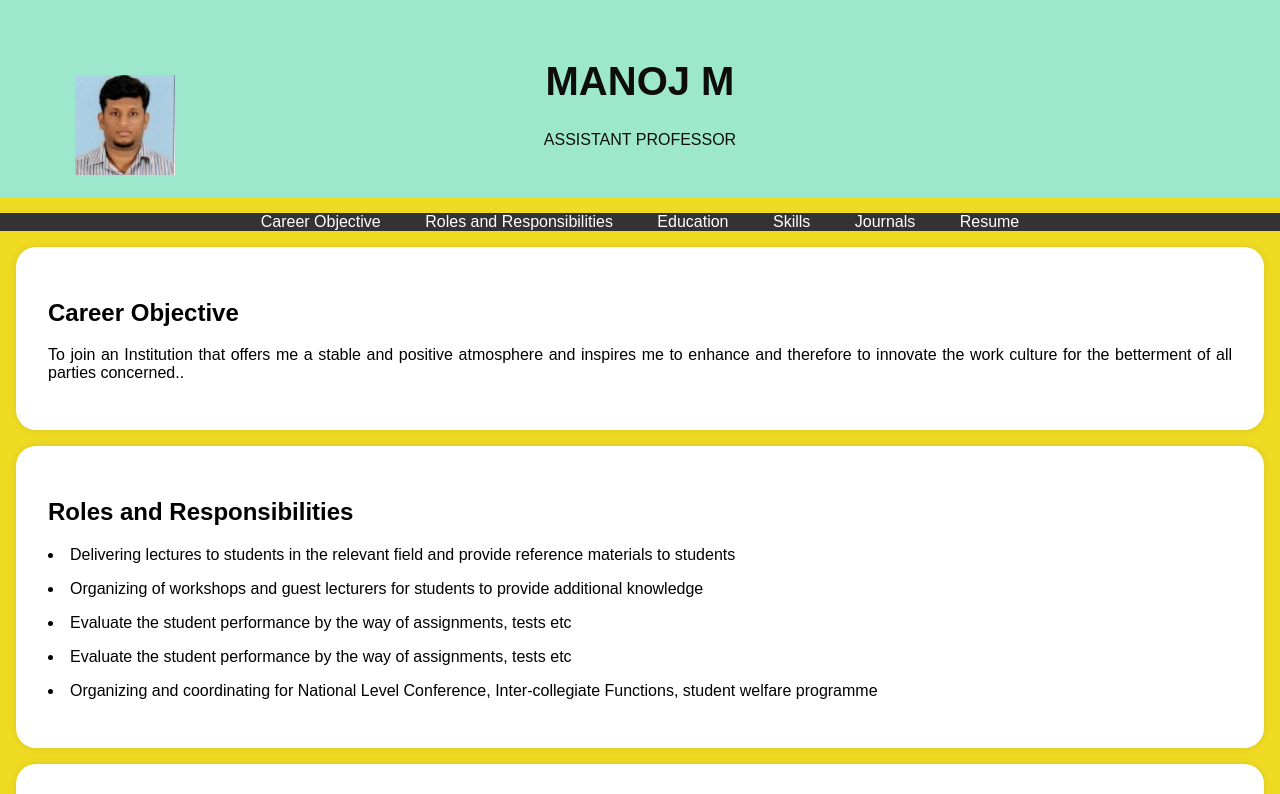
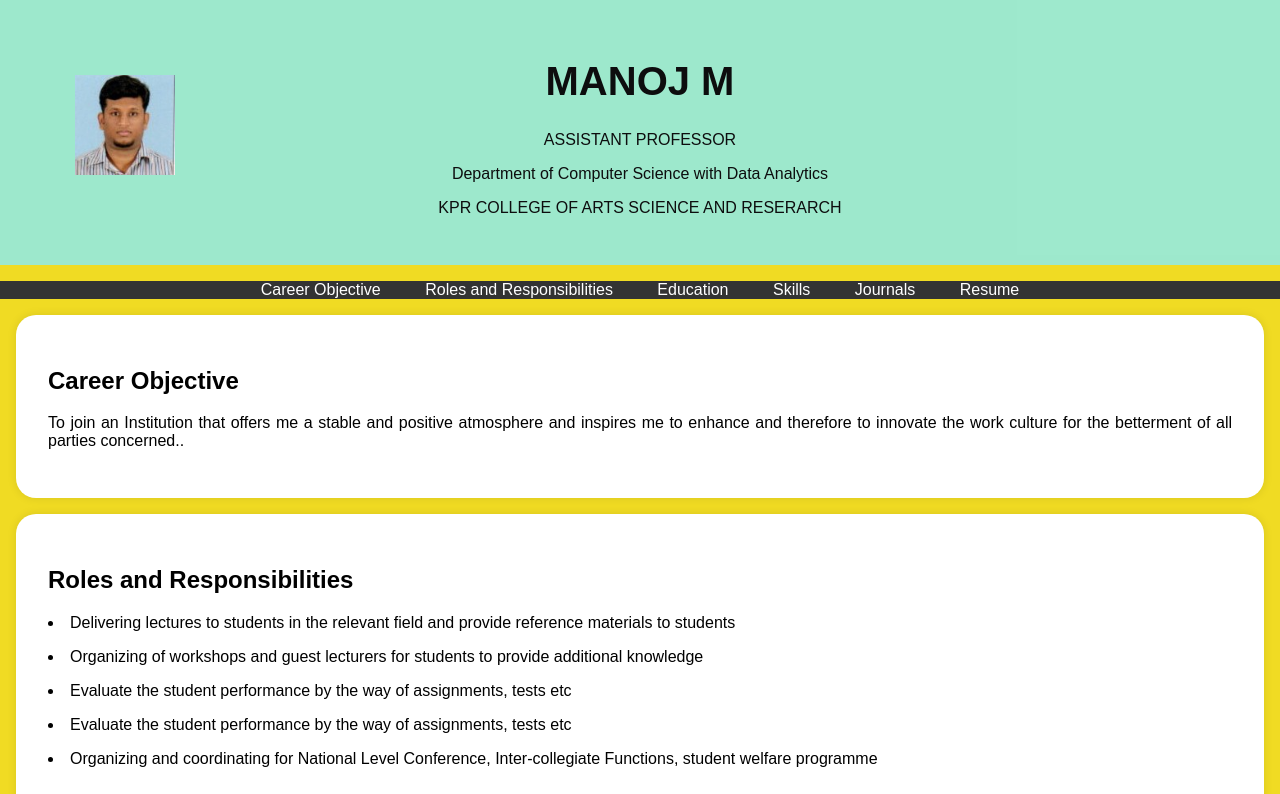
Before and after one commit to manu9790/mano, a plain HTML site: page index.html in a window 1280 px wide. Shown: the top 794 px of the page. Drawn offline with Linux system fonts and the light colour scheme.

Commit message:
Update index.html

```diff
--- a/index.html
+++ b/index.html
@@ -98,6 +98,8 @@
             <img src="./MANOJ.jpg" alt="Your Profile Picture" class="profile-picture">
             <h1> MANOJ M </h1>
                     <p> ASSISTANT PROFESSOR </p>
+             <p> Department of Computer Science with Data Analytics </p>
+              <p> KPR COLLEGE OF ARTS SCIENCE AND RESERARCH </p>
         </div>
     </header>
 
```
